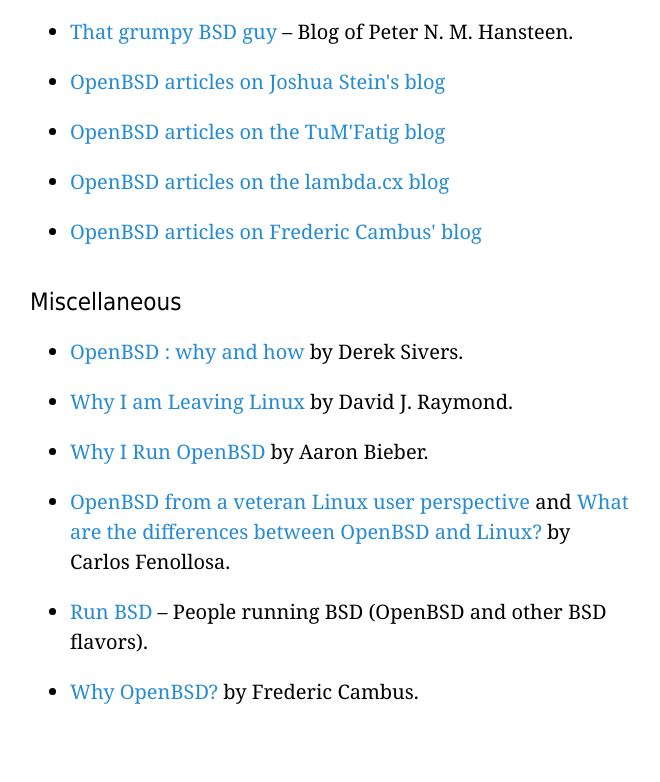
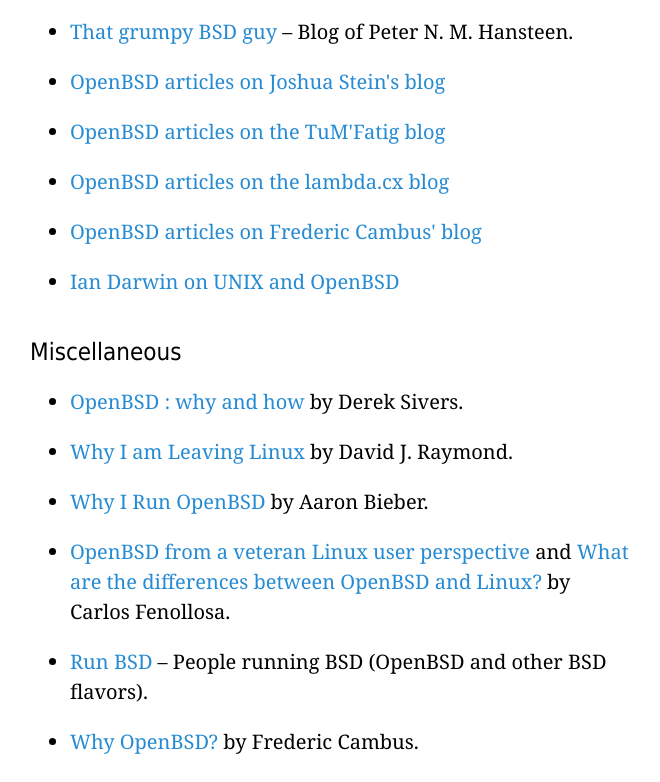
Before and after one commit to thorstenzoeller/thorstenzoeller.github.io, a plain HTML site: page openbsd/index.html in a window 1280 px wide. Shown: the part 1708-2490 px from the top of the page, without its empty margins (310-970 px from the left). Before the commit the page ends 2440 px from the top, so only its background shows below. Drawn offline with Linux system fonts and the light colour scheme.

Commit message:
Update OpenBSD page

```diff
--- a/openbsd/index.html
+++ b/openbsd/index.html
@@ -157,6 +157,11 @@
         <p><a href="https://www.cambus.net/categories/openbsd/">OpenBSD articles
         on Frederic Cambus' blog</a></p>
       </li>
+
+      <li>
+        <p><a href="http://darwinsys.com/openbsd/">Ian Darwin on UNIX and
+        OpenBSD</a></p>
+      </li>
     </ul>
 
     <h3>Miscellaneous</h3>
```
